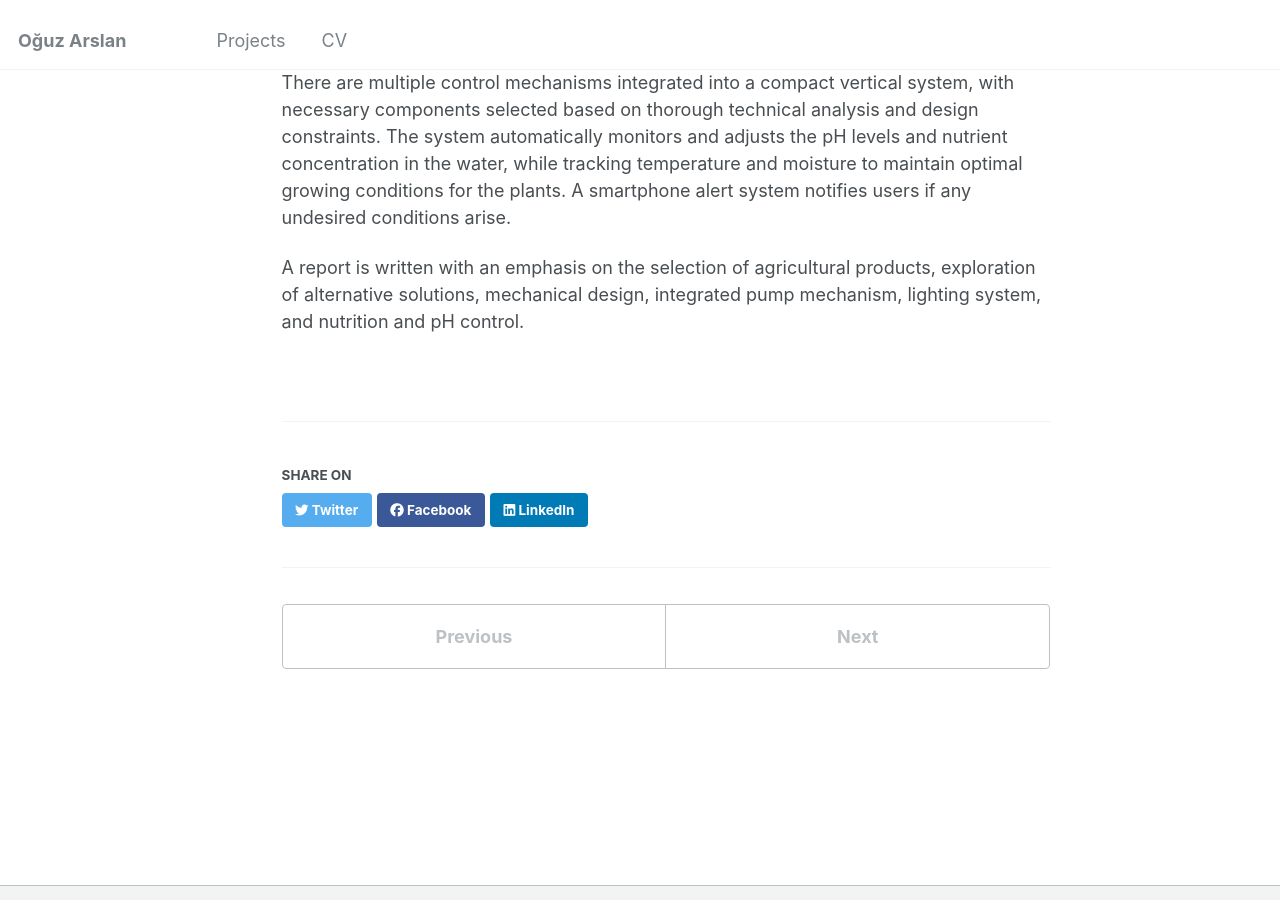
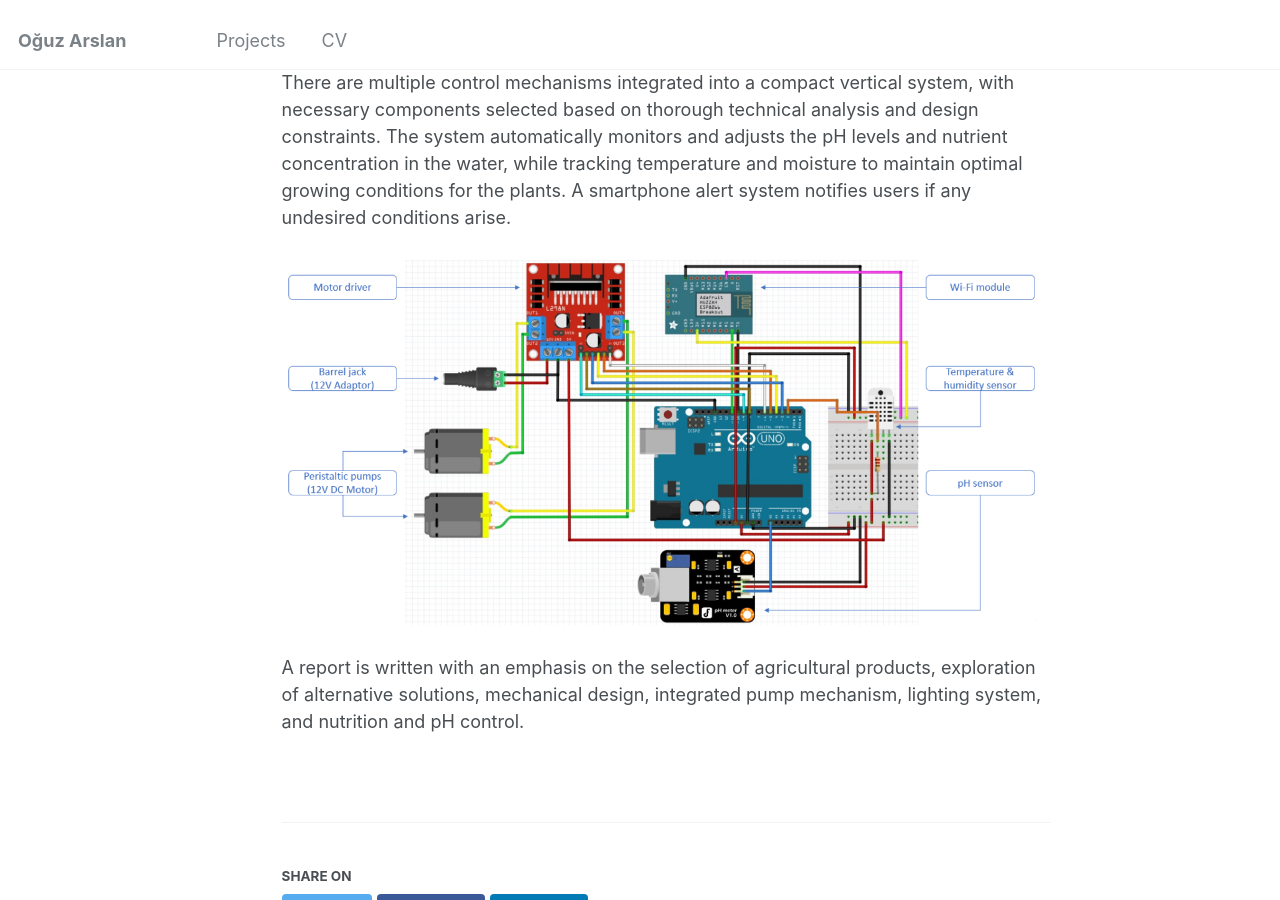
Before and after one commit to Boysle/boysle.github.io, a Jekyll site: the page built from _portfolio/1smartverticalfarm.md, in a window 1280 px wide and 900 px high, scrolled down 1278 px. Built offline with Jekyll 4.4.1, drawn with Linux system fonts in a browser that asks for light colours.

Commit message:
Update 1smartverticalfarm.md

```diff
--- a/_portfolio/1smartverticalfarm.md
+++ b/_portfolio/1smartverticalfarm.md
@@ -7,7 +7,7 @@ collection: projects
 Conducted under the supervision of [Prof. Hasan Bedir](http://me.boun.edu.tr/?q=users/hasan-bedir) and in collaboration with [Kutay Yavuzkol](https://www.linkedin.com/in/kutay-yavuzkol-415020150/) and [Alp Uysal](https://www.linkedin.com/in/alpuysaal/).
 
 <!-- MAIN IMAGE -->
-<img src="/images/Vertical Farming Teaser.png" alt="Vertical Farming CAD Model" style="border-radius: 20px; width: 760px;">
+<img src="/images/Vertical Farming Teaser.png" alt="Vertical Farming Teaser" style="border-radius: 20px; width: 760px;">
 
 <!-- BUTTONS -->
 <div style="text-align: center; margin: 20px 0;"> <!-- Added margin for spacing -->
@@ -23,4 +23,7 @@ This is a smart and semi-automated vertical farming system, adaptable to various
 
 There are multiple control mechanisms integrated into a compact vertical system, with necessary components selected based on thorough technical analysis and design constraints. The system automatically monitors and adjusts the pH levels and nutrient concentration in the water, while tracking temperature and moisture to maintain optimal growing conditions for the plants. A smartphone alert system notifies users if any undesired conditions arise.
 
+<!-- COMPLEMENTARY IMAGE #2 -->
+<img src="/images/Vertical Farming Circuit Diagram.png" alt="Vertical Farming Circuit Diagram" style="border-radius: 20px; width: 760px;">
+
 A report is written with an emphasis on the selection of agricultural products, exploration of alternative solutions, mechanical design, integrated pump mechanism, lighting system, and nutrition and pH control.
```
